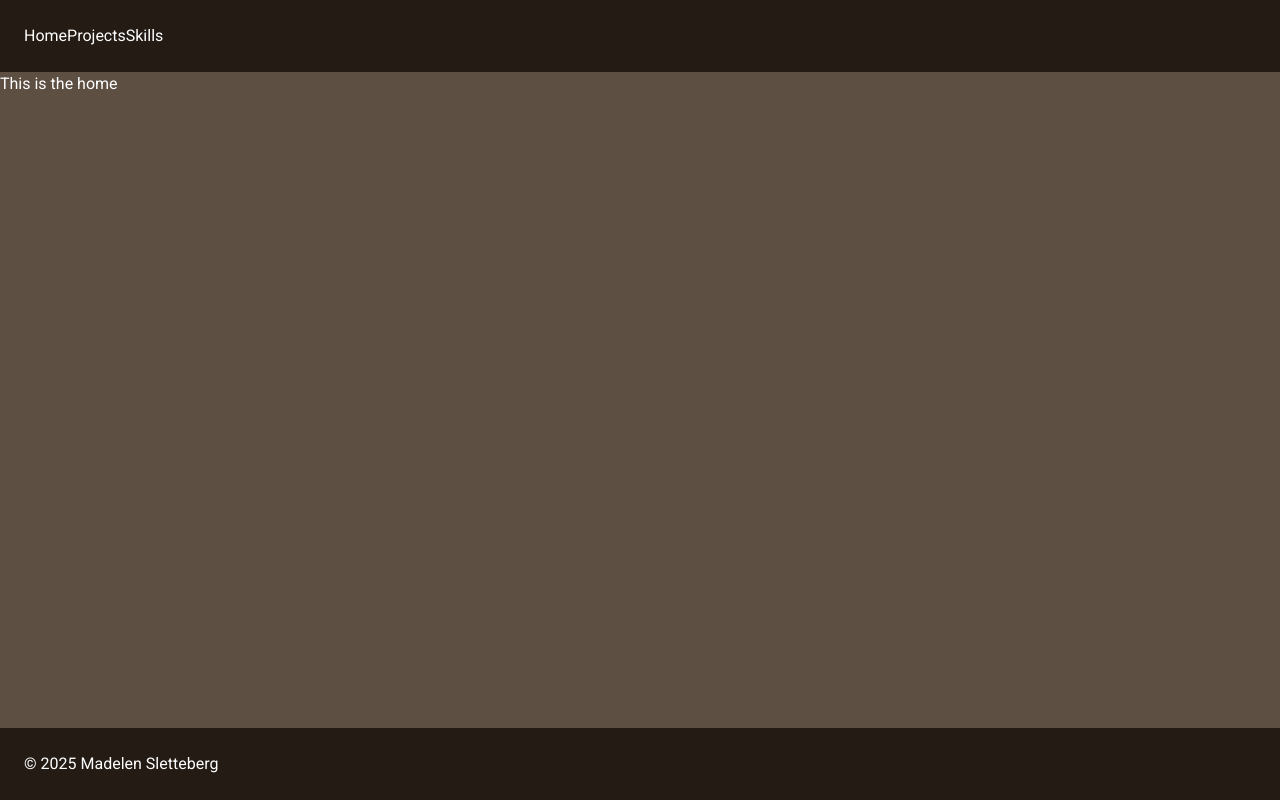
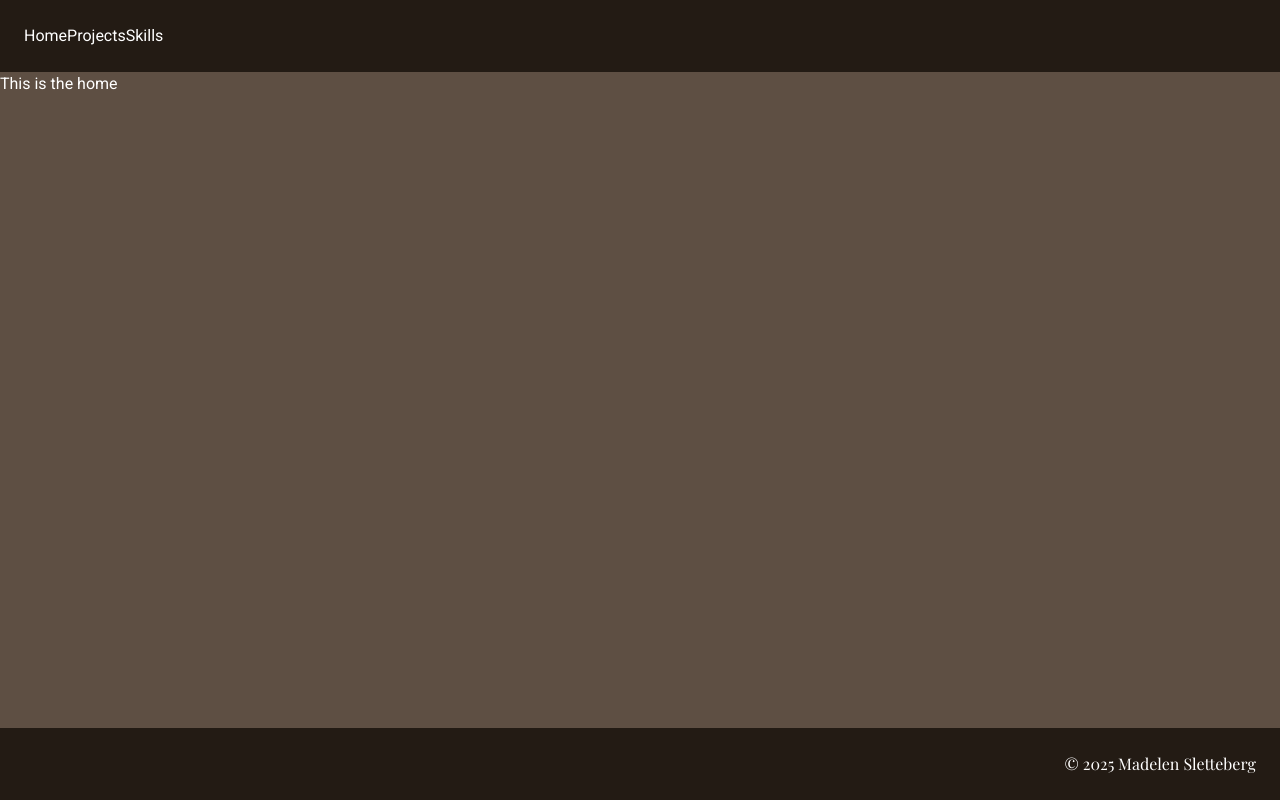
Before and after one commit to maddipaddi/maddipaddi, a React (Vite) app: page / in a window 1280 px wide. Built offline with nearby package versions, Linux system fonts and the light colour scheme; a web font is replaced by a local one.

Commit message:
feat: style footer

```diff
--- a/src/components/layout/Footer.jsx
+++ b/src/components/layout/Footer.jsx
@@ -1,6 +1,6 @@
 export default function Footer() {
   return (
-    <footer className="bg-primary p-6">
+    <footer className="bg-primary p-6 flex justify-end font-accent font-extralight">
       <p>&copy; {new Date().getFullYear()} Madelen Sletteberg</p>
     </footer>
   );
```
